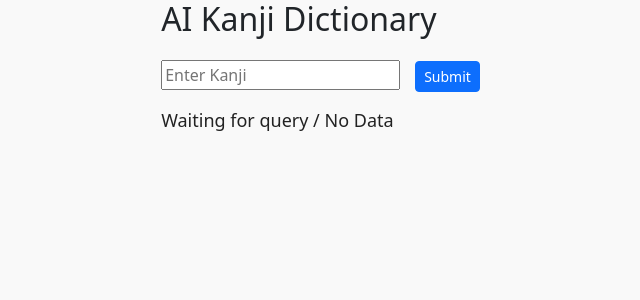
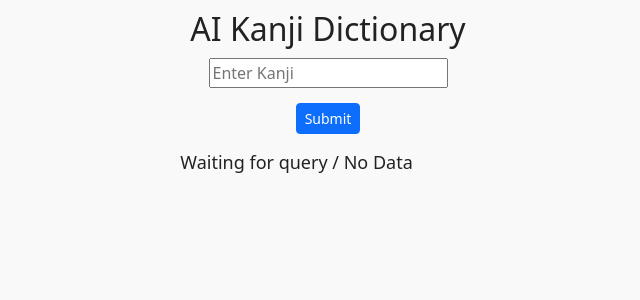
Before and after one commit to burkayakca/AiKanjiDictionary, a React (Create React App) app: page / in a window 1280 px wide. Shown: the top 300 px of the page, without its empty margins (312-952 px from the left). Built offline with nearby package versions, Linux system fonts and the light colour scheme; no server answers; a web font is replaced by a local one.

Commit message:
Add center alignment to main container and adjust heading styles

```diff
--- a/src/components/App.jsx
+++ b/src/components/App.jsx
@@ -44,7 +44,7 @@ function App() {
 
     return (
       <div>
-        <div>
+        <div className="center-container">
           <h2>AI Kanji Dictionary</h2>
           <input
             className="form-control-md"
--- a/src/style.css
+++ b/src/style.css
@@ -9,11 +9,10 @@
     --dark-table-bg: #333;
     --dark-border: #4CAF50;
 
-    --accent-color: #4CAF50;
     --accent-green: #14A44D;
     --accent-blue: #3B71CA;
     --accent-yellow: #E4A11B;
-    --accent-red: #DC4C64;
+    --accent-color: #DC4C64;
 }
 
 /* Light Mode */
@@ -25,6 +24,11 @@
 
     .input-p {
         color: var(--light-text)
+    }
+
+    h2 {
+        color: var(--light-text);
+        margin : 10px;
     }
 
     .kanji-container {
@@ -51,7 +55,7 @@
 
     h2 {
         color: var(--dark-text);
-        margin : 5px;
+        margin : 10px;
     }
 
     .input-p {
@@ -71,6 +75,16 @@
         border: 2px solid var(--dark-text);
         color: var(--dark-text);
     }
+}
+
+.center-container {
+    display: flex;
+    flex-direction: column;
+    align-items: center;
+    justify-content: center;
+    margin: 0 auto;
+    width: 100%;
+    max-width: 600px; /* Optional: Limit the width */
 }
 
 .emoji {
```
